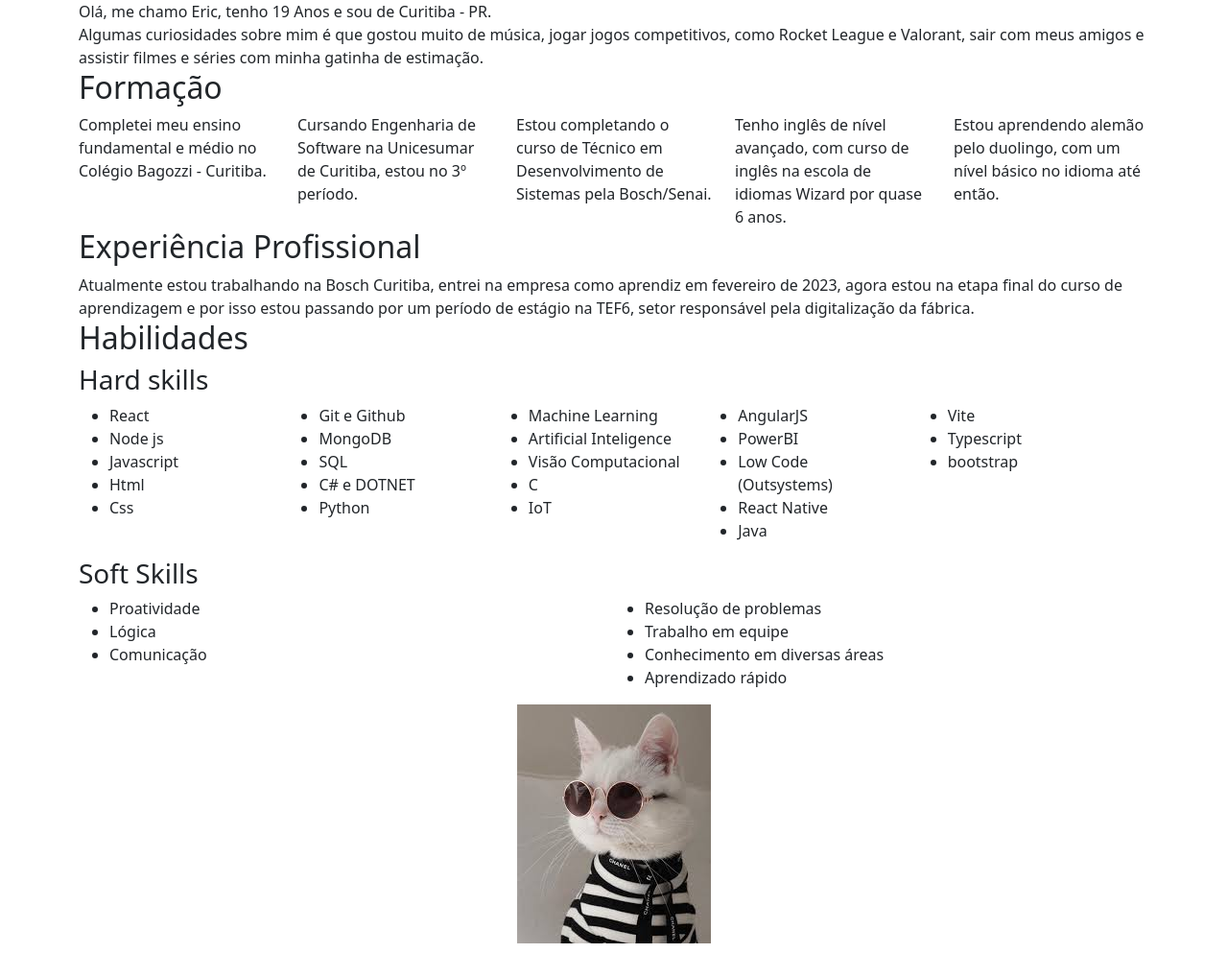
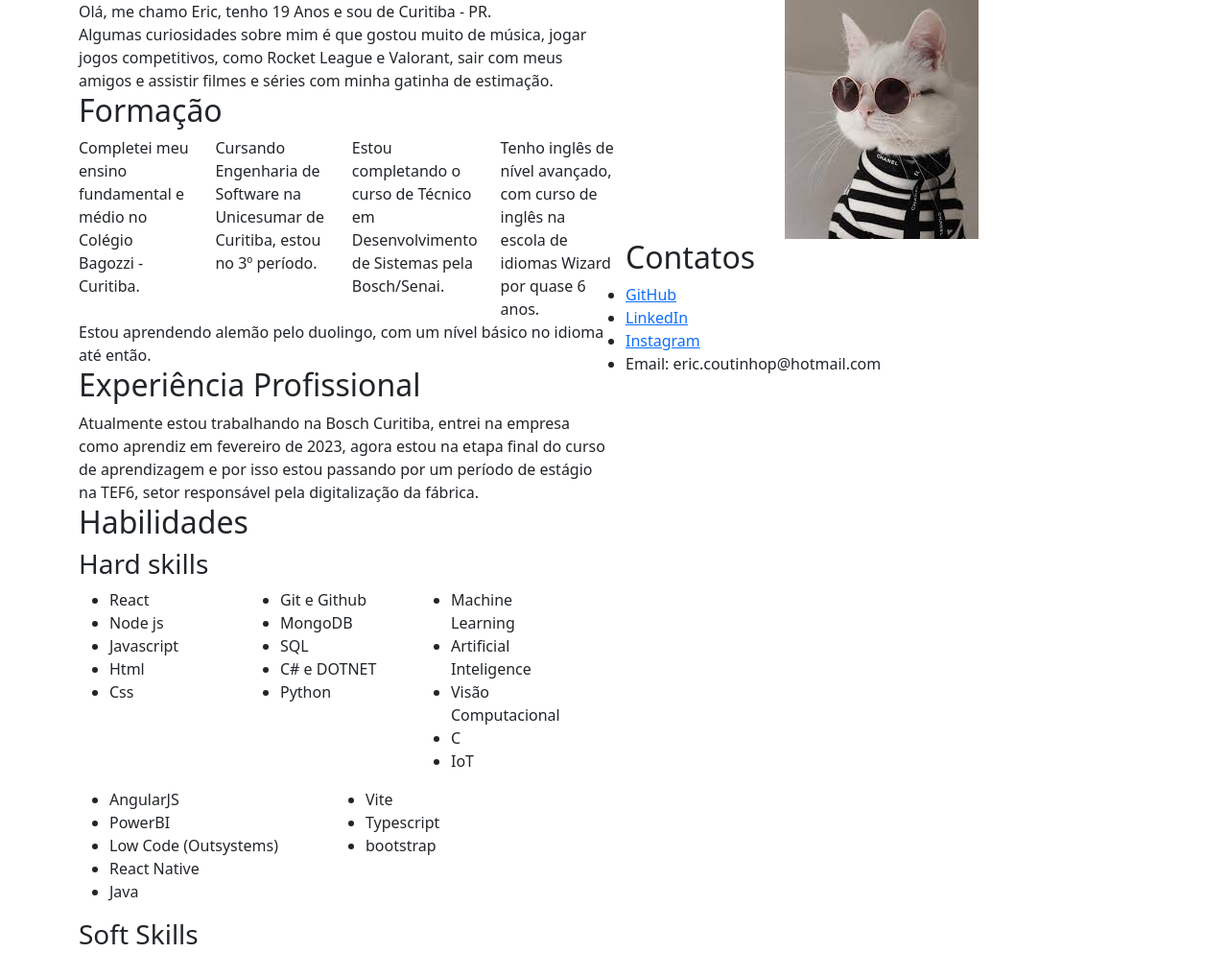
Before and after one commit to Eric-Coutinho/New-Portfolio, a plain HTML site: page index.html in a window 1280 px wide. Shown: the top 993 px of the page at 96% size. Drawn offline with nearby package versions, Linux system fonts and the light colour scheme; files whose address does not match are found by name.

Commit message:
Adding contact information and more layout design

```diff
--- a/index.html
+++ b/index.html
@@ -20,7 +20,7 @@
     <title>Eric Coutinho</title>
   </head>
   <body>
-    <div class="container">
+    <div class="container" style="display: flex">
       <div class="col">
         <div class="row">
           <div class="col">
@@ -145,8 +145,31 @@
         </div>
       </div>
       <div class="col">
-        <div class="col center">
-          <img class="selfie" src="assets/img/mainFoto.jfif" />
+        <div class="container">
+          <div class="row">
+            <div class="col center">
+              <img class="selfie" src="assets/img/mainFoto.jfif" />
+            </div>
+          </div>
+          <div class="row">
+            <h2>Contatos</h2>
+          </div>
+          <div class="row">
+            <ul>
+              <li>
+                <a href="https://github.com/Eric-Coutinho">GitHub</a>
+              </li>
+              <li>
+                <a href="www.linkedin.com/in/eric-coutinho26">LinkedIn</a>
+              </li>
+              <li>
+                <a href="https://www.instagram.com/eric_coutinhop?igsh=MW84eHE5c25vZXRsaw==">Instagram</a>
+              </li>
+              <li>
+                <div class="email">Email: eric.coutinhop@hotmail.com</div>
+              </li>
+            </ul>
+          </div>
         </div>
       </div>
     </div>
```
